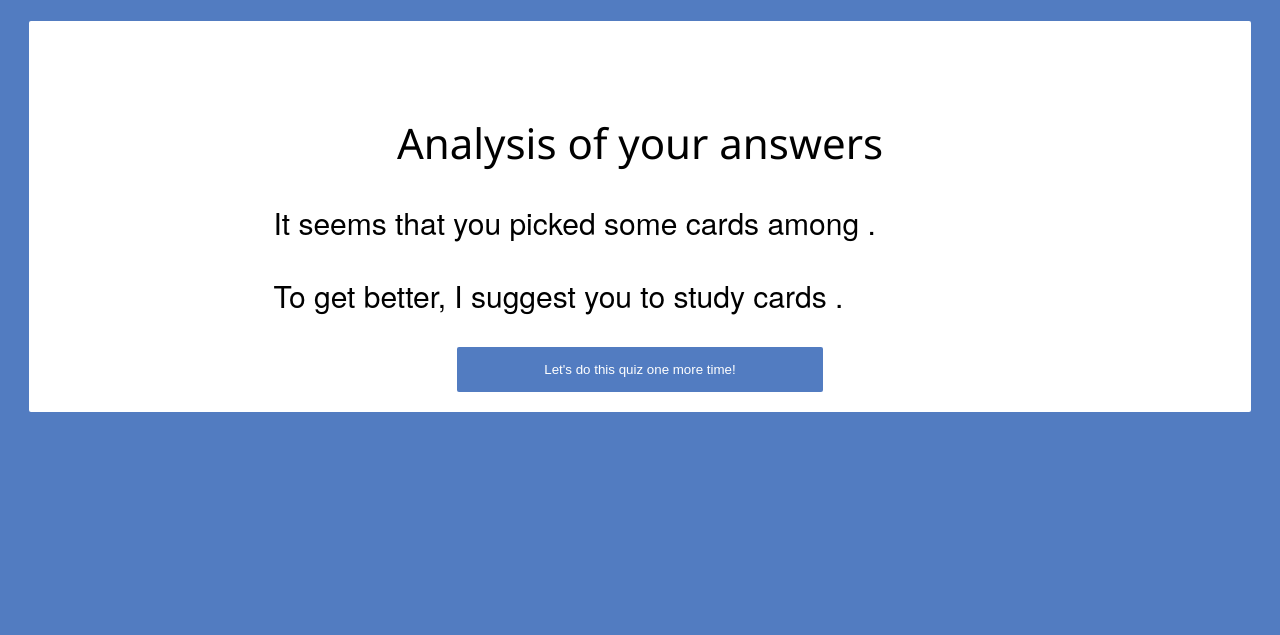
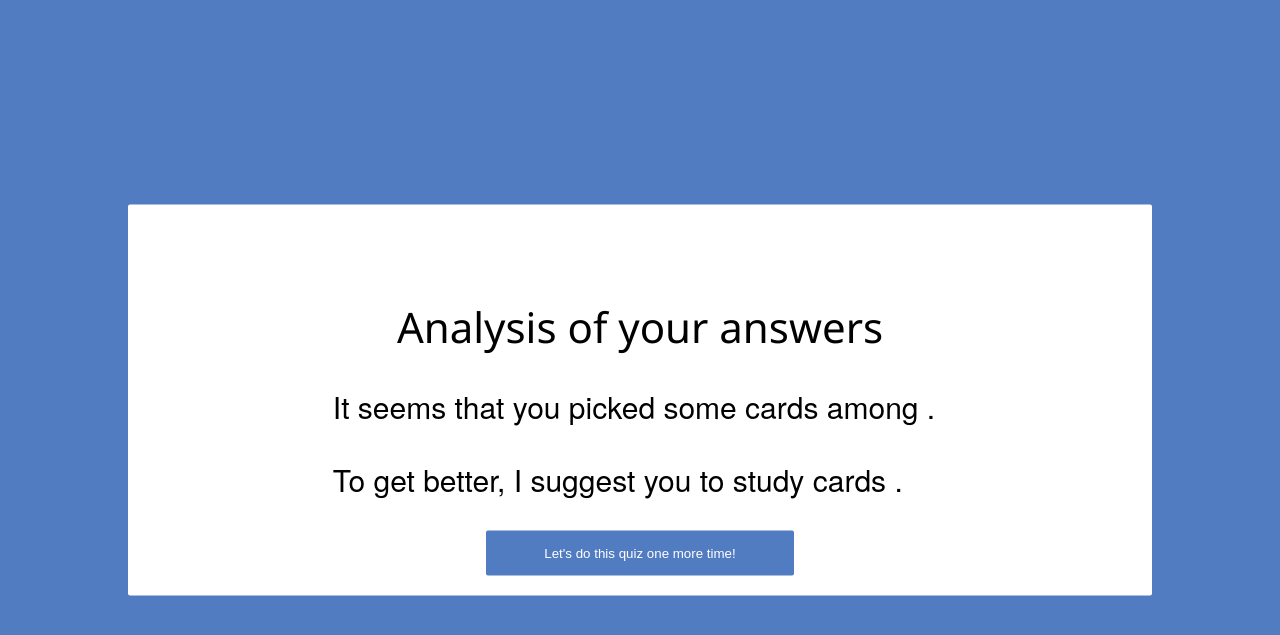
Before and after one commit to ppaamm/CBRInference, a Django app: page /ai_process/ in a window 1280 px wide. Shown: the top 635 px of the page. Run offline with Django 5.2, Linux system fonts and the light colour scheme.

Commit message:
Aligning box vertically

```diff
--- a/static/style.css
+++ b/static/style.css
@@ -26,11 +26,18 @@ body {
   background-color: rgba(39, 92, 178, 0.8);
 }
 
+
 .box {
+  width: 80%;
   border-radius: 2px;
   background-color: white;
   display: grid;
   grid-template-rows: 50px auto;
+
+  position: absolute;
+  top: 50%;
+  left: 50%;
+  transform: translate(-50%, -50%);
 }
 
 .title-container{
```
